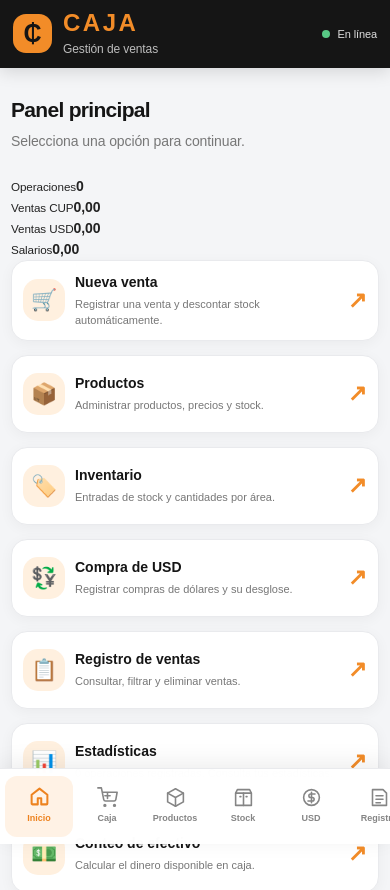
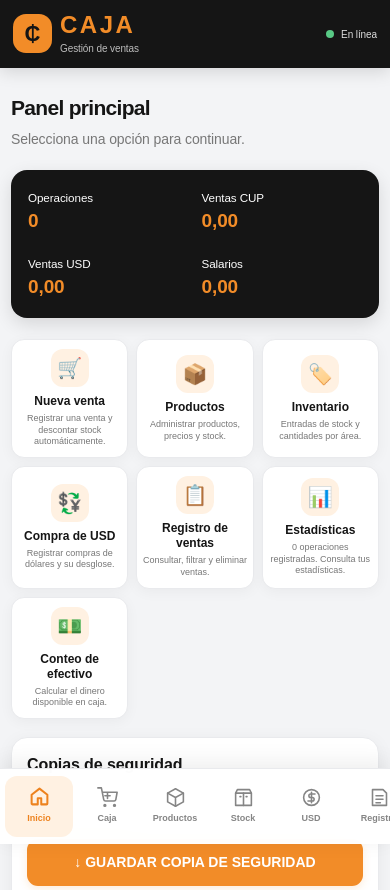
Before and after one commit to esr-web/caja-ventas, a plain HTML site: page index.html in a window 390 px wide. Shown: the top 890 px of the page. Drawn offline with Linux system fonts and the light colour scheme.

Commit message:
Actualizar estilos.css

```diff
--- a/estilos.css
+++ b/estilos.css
@@ -2,7 +2,7 @@
 /* ==========================================
    CAJA - ESTILOS GENERALES
    Sistema de caja y control de ventas
-   Diseño moderno adaptable para Android y PC
+   Diseño móvil optimizado y adaptable a PC
    ========================================== */
 
 :root {
@@ -39,7 +39,7 @@ html {
 body {
   min-height: 100vh;
   padding-bottom: calc(100px + env(safe-area-inset-bottom));
-  background: #f4f5f7;
+  background: var(--fondo);
   color: var(--texto);
   font-family: Arial, Helvetica, sans-serif;
   font-size: 15px;
@@ -91,6 +91,7 @@ button:disabled {
 .marca-icono {
   width: 43px;
   height: 43px;
+  flex-shrink: 0;
   display: flex;
   align-items: center;
   justify-content: center;
@@ -135,9 +136,9 @@ button:disabled {
 
 #contenido {
   width: 100%;
-  max-width: 1050px;
+  max-width: 760px;
   margin: 0 auto;
-  padding: 22px 16px 35px;
+  padding: 20px 16px 35px;
 }
 
 .pantalla {
@@ -164,7 +165,7 @@ button:disabled {
 /* BIENVENIDA */
 
 .bienvenida {
-  margin: 10px 0 24px;
+  margin: 8px 0 20px;
 }
 
 .bienvenida h2 {
@@ -180,22 +181,62 @@ button:disabled {
   margin-top: 5px;
 }
 
+/* RESUMEN PRINCIPAL DE INICIO */
+
+#resumenRapidoInicio {
+  width: 100%;
+  padding: 19px;
+  margin: 0 0 21px;
+  display: grid;
+  grid-template-columns: repeat(2, minmax(0, 1fr));
+  gap: 17px 12px;
+  background: var(--negro);
+  color: var(--blanco);
+  border-radius: 19px;
+  box-shadow: 0 6px 18px rgba(0, 0, 0, 0.12);
+}
+
+#resumenRapidoInicio .resumen-rapido-item {
+  min-width: 0;
+  padding: 4px 2px;
+  display: flex;
+  flex-direction: column;
+  gap: 4px;
+}
+
+#resumenRapidoInicio .resumen-rapido-item strong {
+  color: var(--naranja);
+  font-size: 22px;
+  font-weight: 900;
+  line-height: 1.2;
+  overflow-wrap: anywhere;
+}
+
+#resumenRapidoInicio .resumen-rapido-item span {
+  color: #d0d0d0;
+  font-size: 11px;
+  font-weight: 700;
+}
+
 /* MENÚ PRINCIPAL */
 
 .menu-principal {
   display: grid;
-  grid-template-columns: 1fr;
-  gap: 14px;
+  grid-template-columns: repeat(3, minmax(0, 1fr));
+  gap: 11px;
 }
 
 .tarjeta-menu {
   width: 100%;
-  min-height: 94px;
-  padding: 17px;
+  min-width: 0;
+  min-height: 116px;
+  padding: 13px 8px;
   display: flex;
+  flex-direction: column;
   align-items: center;
-  gap: 14px;
-  text-align: left;
+  justify-content: center;
+  gap: 8px;
+  text-align: center;
   background: var(--blanco);
   color: var(--texto);
   border: 1px solid #e9eaed;
@@ -205,46 +246,48 @@ button:disabled {
 }
 
 .tarjeta-menu:active {
-  transform: scale(0.985);
+  transform: scale(0.97);
+  box-shadow: 0 2px 7px rgba(0, 0, 0, 0.07);
 }
 
 .icono-menu {
-  width: 52px;
-  height: 52px;
+  width: 43px;
+  height: 43px;
   flex-shrink: 0;
   display: flex;
   align-items: center;
   justify-content: center;
-  background: #fff0df;
+  background: var(--naranja-claro);
   color: #e77b16;
-  border-radius: 15px;
-  font-size: 24px;
+  border-radius: 14px;
+  font-size: 22px;
 }
 
 .texto-menu {
-  flex: 1;
+  width: 100%;
   min-width: 0;
 }
 
 .texto-menu h3 {
   color: var(--negro);
-  font-size: 16px;
+  font-size: 13px;
   font-weight: 800;
+  line-height: 1.25;
+  overflow-wrap: anywhere;
 }
 
 .texto-menu p {
   color: var(--gris);
-  font-size: 12px;
-  margin-top: 3px;
+  font-size: 10px;
+  line-height: 1.3;
+  margin-top: 4px;
 }
 
 .flecha-menu {
-  color: var(--naranja);
-  font-size: 23px;
-  font-weight: bold;
+  display: none;
 }
 
-/* TARJETAS */
+/* TARJETAS GENERALES */
 
 .tarjeta {
   width: 100%;
@@ -253,7 +296,7 @@ button:disabled {
   background: var(--blanco);
   border: 1px solid #e9eaed;
   border-radius: 16px;
-  box-shadow: 0 3px 14px rgba(0, 0, 0, 0.045);
+  box-shadow: var(--sombra);
 }
 
 .tarjeta h2,
@@ -387,7 +430,7 @@ button[type="submit"] {
 .btn-principal,
 .btn-guardar {
   width: 100%;
-  background: #f28c28;
+  background: var(--naranja);
   box-shadow: 0 3px 9px rgba(242, 140, 40, 0.16);
 }
 
@@ -475,6 +518,7 @@ button[type="submit"] {
 
 .producto {
   width: 100%;
+  min-width: 0;
   padding: 15px;
   display: flex;
   align-items: center;
@@ -483,7 +527,7 @@ button[type="submit"] {
   background: var(--blanco);
   border: 1px solid #e9eaed;
   border-radius: 14px;
-  box-shadow: 0 3px 14px rgba(0, 0, 0, 0.045);
+  box-shadow: var(--sombra);
 }
 
 .producto-info {
@@ -597,11 +641,13 @@ button[type="submit"] {
 
 .venta,
 .tarjeta-venta {
+  width: 100%;
+  min-width: 0;
   padding: 17px;
   background: var(--blanco);
   border: 1px solid #e9eaed;
   border-radius: 16px;
-  box-shadow: 0 3px 14px rgba(0, 0, 0, 0.045);
+  box-shadow: var(--sombra);
 }
 
 .venta h3,
@@ -685,7 +731,7 @@ button[type="submit"] {
   background: var(--blanco);
   border: 1px solid #e9eaed;
   border-radius: 16px;
-  box-shadow: 0 3px 14px rgba(0, 0, 0, 0.045);
+  box-shadow: var(--sombra);
 }
 
 .estadistica h3,
@@ -723,15 +769,23 @@ button[type="submit"] {
 
 /* INVENTARIO */
 
+#inventarioInicio {
+  display: flex;
+  flex-direction: column;
+  gap: 10px;
+}
+
 .inventario,
 .tarjeta-inventario,
 .producto-inventario {
+  width: 100%;
+  min-width: 0;
   padding: 16px;
   margin-bottom: 11px;
   background: var(--blanco);
   border: 1px solid #e9eaed;
   border-radius: 15px;
-  box-shadow: 0 3px 14px rgba(0, 0, 0, 0.045);
+  box-shadow: var(--sombra);
 }
 
 .inventario h3,
@@ -982,12 +1036,12 @@ th {
 }
 
 .texto-ayuda {
-  color: #777777;
+  color: var(--gris);
   font-size: 12px;
 }
 
 .aviso-compra {
-  color: #d93025;
+  color: var(--rojo);
   font-size: 12px;
   margin-top: 6px;
 }
@@ -1056,7 +1110,7 @@ th {
 
 .nav-item.activo {
   color: #ed821e;
-  background: #fff2e5;
+  background: var(--naranja-claro);
 }
 
 .nav-item.activo svg {
@@ -1101,21 +1155,38 @@ hr {
 @media (min-width: 650px) {
 
   #contenido {
+    max-width: 900px;
     padding: 28px 25px 40px;
   }
 
   .menu-principal {
-    grid-template-columns: repeat(2, minmax(0, 1fr));
+    grid-template-columns: repeat(3, minmax(0, 1fr));
+    gap: 14px;
+  }
+
+  .tarjeta-menu {
+    min-height: 125px;
+  }
+
+  .icono-menu {
+    width: 48px;
+    height: 48px;
+    font-size: 24px;
+  }
+
+  .texto-menu h3 {
+    font-size: 14px;
+  }
+
+  #resumenRapidoInicio {
+    grid-template-columns: repeat(4, minmax(0, 1fr));
+    padding: 23px;
   }
 
   #contenidoEstadisticas,
   #estadisticasContenido {
     display: grid;
     grid-template-columns: repeat(2, minmax(0, 1fr));
-  }
-
-  .tarjeta-menu {
-    min-height: 100px;
   }
 
   .navegacion-inferior {
@@ -1144,37 +1215,78 @@ hr {
     padding: 10px 13px;
   }
 
+  .marca {
+    gap: 8px;
+  }
+
   .marca h1 {
     font-size: 24px;
+  }
+
+  .marca p {
+    font-size: 10px;
   }
 
   .marca-icono {
     width: 39px;
     height: 39px;
+    font-size: 22px;
+  }
+
+  .estado {
+    font-size: 10px;
   }
 
   .bienvenida h2 {
     font-size: 21px;
   }
 
+  #resumenRapidoInicio {
+    padding: 15px;
+    gap: 14px 9px;
+    border-radius: 16px;
+  }
+
+  #resumenRapidoInicio .resumen-rapido-item strong {
+    font-size: 19px;
+  }
+
+  #resumenRapidoInicio .resumen-rapido-item span {
+    font-size: 10px;
+  }
+
+  .menu-principal {
+    gap: 8px;
+  }
+
   .tarjeta-menu {
-    min-height: 78px;
-    padding: 11px;
-    gap: 10px;
+    min-height: 105px;
+    padding: 9px 5px;
+    gap: 7px;
+    border-radius: 13px;
   }
 
   .icono-menu {
-    width: 42px;
-    height: 42px;
-    font-size: 21px;
+    width: 38px;
+    height: 38px;
+    font-size: 20px;
+    border-radius: 12px;
   }
 
   .texto-menu h3 {
-    font-size: 14px;
+    font-size: 12px;
   }
 
   .texto-menu p {
-    font-size: 11px;
+    font-size: 9px;
+  }
+
+  .tarjeta {
+    padding: 15px;
+  }
+
+  .titulo-seccion {
+    font-size: 21px;
   }
 
   .producto {
@@ -1204,3 +1316,48 @@ hr {
     height: 21px;
   }
 }
+
+/* PANTALLAS MUY ESTRECHAS */
+
+@media (max-width: 350px) {
+
+  #contenido {
+    padding-right: 9px;
+    padding-left: 9px;
+  }
+
+  .menu-principal {
+    gap: 6px;
+  }
+
+  .tarjeta-menu {
+    min-height: 98px;
+    padding: 7px 3px;
+  }
+
+  .texto-menu h3 {
+    font-size: 11px;
+  }
+
+  .icono-menu {
+    width: 35px;
+    height: 35px;
+    font-size: 18px;
+  }
+
+  .estado {
+    font-size: 9px;
+  }
+}
+
+/* REDUCIR MOVIMIENTO SI EL DISPOSITIVO LO SOLICITA */
+
+@media (prefers-reduced-motion: reduce) {
+  *,
+  *::before,
+  *::after {
+    scroll-behavior: auto !important;
+    animation-duration: 0.01ms !important;
+    transition-duration: 0.01ms !important;
+  }
+}
```
